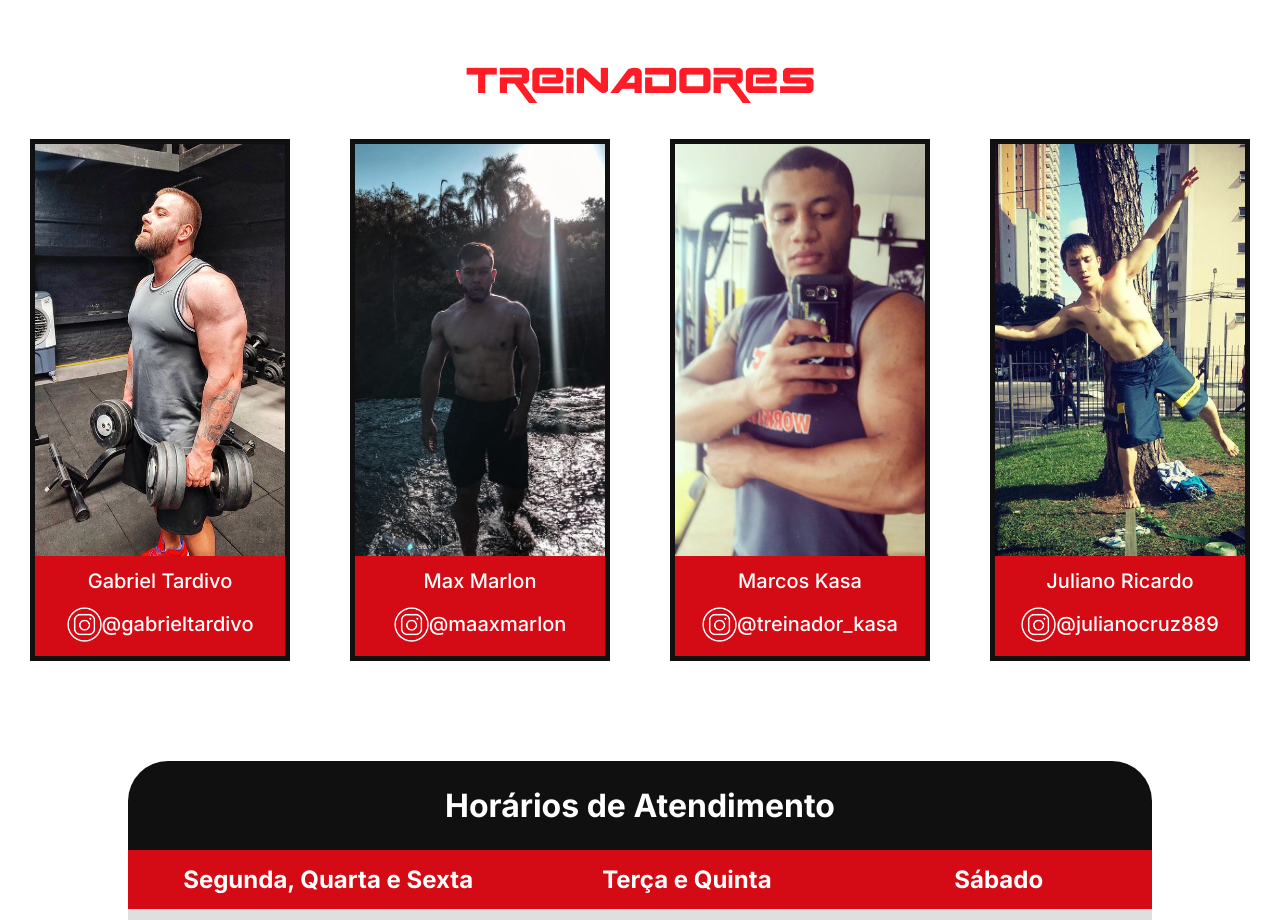
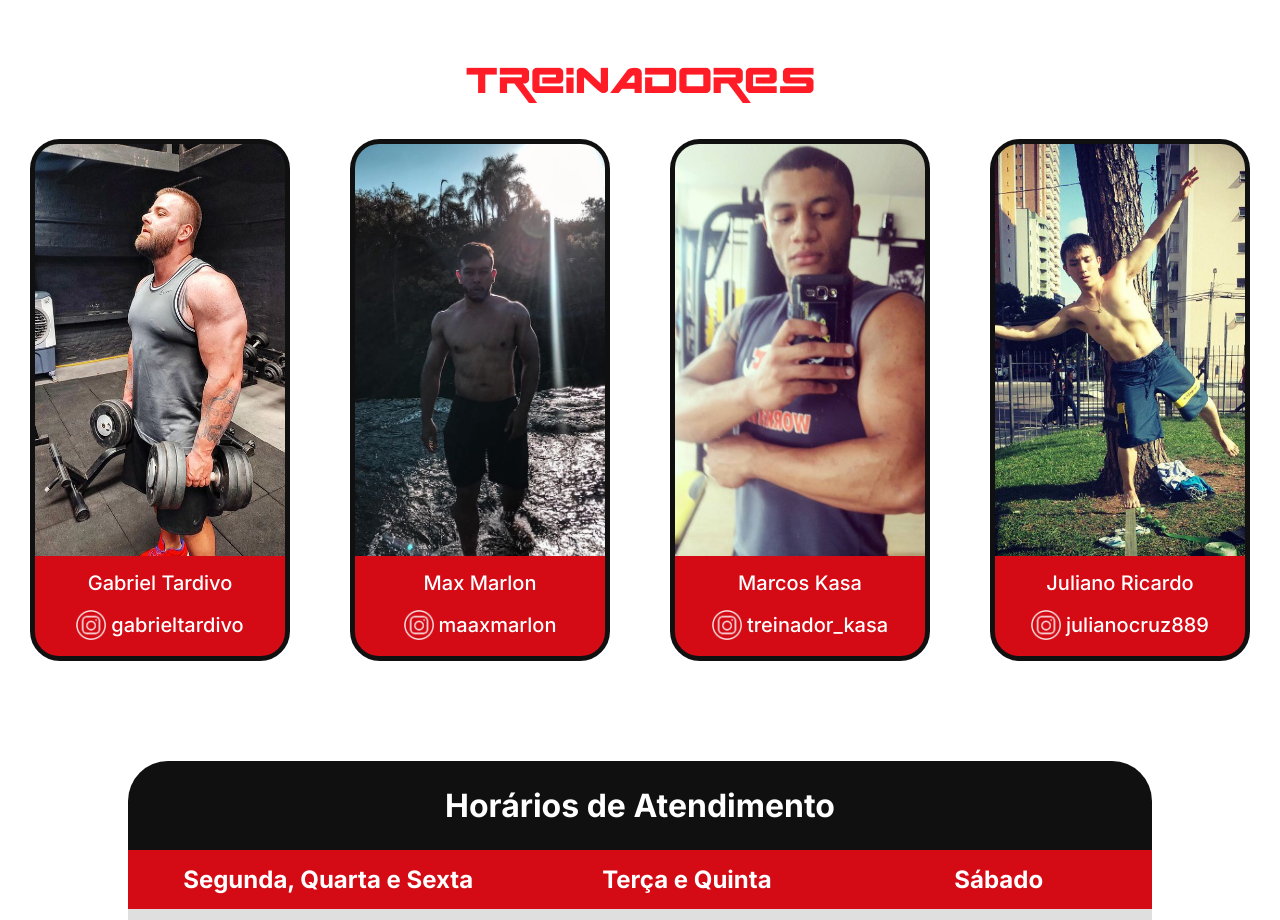
Before and after one commit to ViniUme/LimitsGym, a Next.js app: page / in a window 1280 px wide. Shown: the part 2080-3000 px from the top of the page. Built offline with nearby package versions, Linux system fonts and the light colour scheme.

Commit message:
Edit coaches style

```diff
--- a/src/components/coaches.jsx
+++ b/src/components/coaches.jsx
@@ -10,28 +10,28 @@ export default function Coaches(){
                 <div className={styles.image_coach_1} />
                 <div className={styles.coache_text}>
                     <span>Gabriel Tardivo</span>
-                    <a className={styles.insta}><Image src="/img/instagram.webp" width={35} height={35} alt="" /> @gabrieltardivo</a>
+                    <a className={styles.insta}><Image src="/img/instagram.webp" width={30} height={30} alt="" /> <span className={styles.insta_id}>gabrieltardivo</span></a>
                 </div>
             </a></Link>
             <Link href="https://www.instagram.com/maaxmarlon/"><a target="_blank" className={styles.img_div}>
                 <div className={styles.image_coach_2} />
                 <div className={styles.coache_text}>
                     <span>Max Marlon</span>
-                    <a className={styles.insta}><Image src="/img/instagram.webp" width={35} height={35} alt="" /> @maaxmarlon</a>
+                    <a className={styles.insta}><Image src="/img/instagram.webp" width={30} height={30} alt="" /> <span className={styles.insta_id}>maaxmarlon</span></a>
                 </div>
             </a></Link>
             <Link href="https://www.instagram.com/treinador_kasa/"><a target="_blank" className={styles.img_div}>
                 <div className={styles.image_coach_3} />
                 <div className={styles.coache_text}>
                     <span>Marcos Kasa</span>
-                    <a className={styles.insta}><Image src="/img/instagram.webp" width={35} height={35} alt="" /> @treinador_kasa</a>
+                    <a className={styles.insta}><Image src="/img/instagram.webp" width={30} height={30} alt="" /> <span className={styles.insta_id}>treinador_kasa</span></a>
                 </div>
             </a></Link>
             <Link href="https://www.instagram.com/julianocruz889/"><a target="_blank" className={styles.img_div}>
                 <div className={styles.image_coach_4} />
                 <div className={styles.coache_text}>
                     <span>Juliano Ricardo</span>
-                    <a className={styles.insta}><Image src="/img/instagram.webp" width={35} height={35} alt="" /> @julianocruz889</a>
+                    <a className={styles.insta}><Image src="/img/instagram.webp" width={30} height={30} alt="" /> <span className={styles.insta_id}>julianocruz889</span></a>
                 </div>
             </a></Link>
         </section>
--- a/src/styles/coaches.module.scss
+++ b/src/styles/coaches.module.scss
@@ -15,12 +15,15 @@
     .img_div{
         background: var(--black);
         border: var(--black) 5px solid;
+        border-radius: 30px;
         cursor: pointer;
         transition: 100ms ease-in-out;
 
         .image_coach_1, .image_coach_2, .image_coach_3, .image_coach_4{
             width: 250px;
             height: 416px;
+            border-top-left-radius: 24px;
+            border-top-right-radius: 24px;
             background-size: cover;
             background-position: center;
         }
@@ -43,9 +46,17 @@
             height: 100px;
             flex-direction: column;
             justify-content: space-evenly;
+            border-bottom-left-radius: 24px;
+            border-bottom-right-radius: 24px;
             background: var(--red_strong);
             color: #fff;
             font: 20px var(--clean_fonts);
+
+            .insta{
+                .insta_id{
+                    margin-left: 5px;
+                }
+            }
         }
     }
 
```
